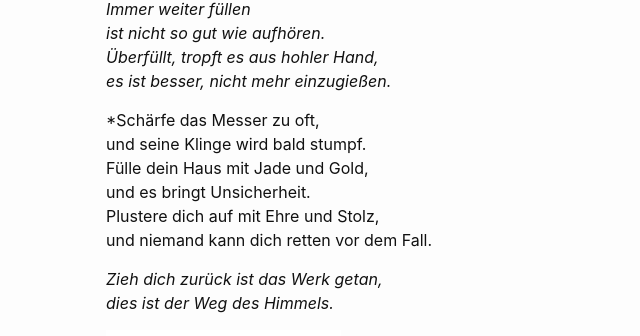
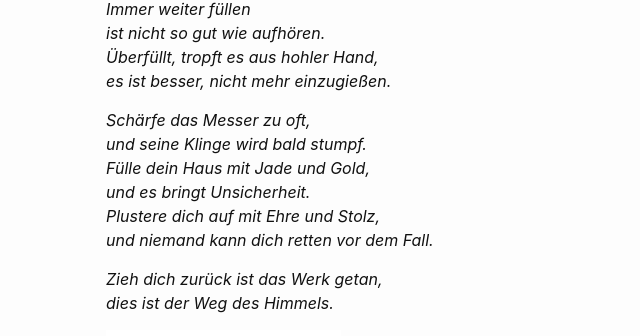
Before and after one commit to Hautaklyttn/-selbst-, a Jekyll site: the page built from docs/wDyer.md, in a window 1280 px wide and 900 px high, scrolled down 12036 px. Shown: the part 150-486 px from the top of the window, without its empty margins (164-804 px from the left). Built offline with Jekyll 4.4.1, drawn with Linux system fonts in a browser that asks for light colours.

```diff
--- a/docs/wDyer.md
+++ b/docs/wDyer.md
@@ -282,7 +282,7 @@ und seine Klinge wird bald stumpf.
 Fülle dein Haus mit Jade und Gold,
 und es bringt Unsicherheit.
 Plustere dich auf mit Ehre und Stolz,
-und niemand kann dich retten vor dem Fall.
+und niemand kann dich retten vor dem Fall.*
 
 *Zieh dich zurück ist das Werk getan,
 dies ist der Weg des Himmels.*
@@ -350,7 +350,7 @@ hemmt nur das eigene Wachstum.*
 *Der Meister beobachtet die Welt,
 vertraut aber auf seine innere Vision.
 Er lässt die Dinge kommen und gehen.
-Er zieht das, was innen ist, dem vor, was außen ist.*W
+Er zieht das, was innen ist, dem vor, was außen ist.*
 
 ![tao_12](./assets/pics/tao_04.png)
 &nbsp;
@@ -421,76 +421,76 @@ Wenn sie ausschließlich >>in der Form<< leben, konzentrieren Sie sich darauf, I
 &nbsp;
 
 ## 15
-Die alten Meister waren tiefgründig und feinsinnig.
+*Die alten Meister waren tiefgründig und feinsinnig.
 Ihre Weisheit war so unergründlich,
 sie lässt sich gar nicht beschreiben.
-Das Einzige, was wir beschreiben können, ist ihr Erscheinen.
+Das Einzige, was wir beschreiben können, ist ihr Erscheinen.*
 
-Vorsichtig wie jemand, der winters einen Bach überquert.
+*Vorsichtig wie jemand, der winters einen Bach überquert.
 Wachsam wie Gefahr witternde Männer.
 Einfach wie unbehauenes Holz.
 Hohl wie eine Höhle.
 Nachgiebig wie schmelzendes Eis.
-Amorph wie trübes Wasser.
+Amorph wie trübes Wasser.*
 
-Doch das trübste Wasser wird klar,
+*Doch das trübste Wasser wird klar,
 wenn es still wird.
 Aus dieser Ruhe
-entsteht das Leben.
+entsteht das Leben.*
 
-Wer das Tao bewahrt, begehrt nicht Fülle.
+*Wer das Tao bewahrt, begehrt nicht Fülle.
 Doch eben weil er nie voll ist, kann er bleiben wie ein verborgener Keim
-und beeilt sich nicht, frühzeitig zu reifen.
+und beeilt sich nicht, frühzeitig zu reifen.*
 
 ![tao_15](./assets/pics/tao_07.png)
 &nbsp;
 
 ## 16
-Werde völlig leer.
+*Werde völlig leer.
 Lass dein Herz in Frieden sein.
 Sieh, wie im Getümmel weltlichen Kommens und Gehens
-ein Ende zum Anfang wird.
+ein Ende zum Anfang wird.*
 
-Alles erblüht, eins um eins,
+*Alles erblüht, eins um eins,
 nur um zum Ursprung zurückzukehren -
-zu dem, was ist und sein wird.
+zu dem, was ist und sein wird.*
 
-Zur Wurzel zurückzukehren heißt Frieden finden.
+*Zur Wurzel zurückzukehren heißt Frieden finden.
 Frieden finden heißt seine Bestimmung erfüllen.
 Seine Bestimmung erfüllen heißt beständig sein.
 Das Wissen vom Beständigen nennt man Einsicht.
 Diesen Kreislauf nicht zu kennen
-führt zu ewigen Unglück.
+führt zu ewigen Unglück.*
 
-Das Wissen vom Beständigen verleiht Perspektive.
+*Das Wissen vom Beständigen verleiht Perspektive.
 Diese Perspektive ist unvoreingenommen.
 Unvoreingenommenheit ist die höchste Vornehmheit.
-Die höchste Vornehmheit ist göttlich.
+Die höchste Vornehmheit ist göttlich.*
 
-Da du göttlich bist, wirst du eins mit dem Tao sein.
+*Da du göttlich bist, wirst du eins mit dem Tao sein.
 Eins mit dem Tao sein währt ewig.
 Dieser Weg ist ewig,
-kein physischer Tod gefärdet ihn.
+kein physischer Tod gefärdet ihn.*
 
 ![tao_16](./assets/pics/tao_08.png)
 &nbsp;
 
 ## 17
-Ist der größte Führer an der Spitze,
+*Ist der größte Führer an der Spitze,
 weiß das Volk kaum, dass er da ist.
 Darunter steht einer, den sie lieben undloben.
 Darunter steht einer, den sie fürchten.
-Darunter steht einer, den sie verachten, dem sie trotzen.
+Darunter steht einer, den sie verachten, dem sie trotzen.*
 
-Vertraut ein Führer niemandem,
-vertraut ihm niemand.
+*Vertraut ein Führer niemandem,
+vertraut ihm niemand.*
 
-Der große Führer redet wenig
+*Der große Führer redet wenig
 und nie unüberlegt.
 Er arbeitet ohne Eigeninteresse
 und hinterlässt keine Spur.
 Wenn alles beendet ist, sagt das Volk:
-"Wir haben es ganz alleine vollbracht."
+"Wir haben es ganz alleine vollbracht."*
 
 ![tao_17](./assets/pics/tao_01.png)
 &nbsp;
@@ -500,63 +500,63 @@ Das Tao rät, möglichst unsichtbar zu bleiben, wenn Sie ein wirklich effiziente
 &nbsp;
 
 ## 18
-Ist die Größe des Tao da,
+*Ist die Größe des Tao da,
 fließt das Tun aus dem eigenen Herzen.
 Fehlt die Größe des Tao,
 kommt das Tun von den Regeln
-der >>Freundlichkeit und Gerechtigkeit<<.
+der >>Freundlichkeit und Gerechtigkeit<<.*
 
-Braucht man Regeln für Freundlichkeit und Gerechtigkeit,
+*Braucht man Regeln für Freundlichkeit und Gerechtigkeit,
 und handelt man tugendhaft,
 so ist dies ein sicheres Zeichen für fehlende Tugend.
-Daher sieht man viel Heuchelei.
+Daher sieht man viel Heuchelei.*
 
-Werden Verwandte uneins,
+*Werden Verwandte uneins,
 entstehen Frömmigkeit und Andachtsriten.
 Gerät das Land in Chaos,
 erscheinen offizielle Getreue,
-Vaterlandsliebe entsteht.
+Vaterlandsliebe entsteht.*
 
 ![tao_18](./assets/pics/tao_02.png)
 &nbsp;
 
 ## 19
-Gib Heiligkeit auf, verzichte auf Weisheit,
+*Gib Heiligkeit auf, verzichte auf Weisheit,
 und es wird hundertmal besser für alle sein.
 Wirf Moral und Gesetze ab,
 und die Menschen werden das Richtige tun.
 Wirf Ehrgeiz und Gewinnsucht ab,
-und es wird keine Diebe geben.
+und es wird keine Diebe geben.*
 
-Das alles sind nur äußere Formen,
-sie allein reichen nicht aus.
+*Das alles sind nur äußere Formen,
+sie allein reichen nicht aus.*
 
-Wichtiger ist es,
+*Wichtiger ist es,
 die Einfachheit zu sehen,
 das eigene wahre Wesen zu erkennen,
 Selbstsucht abzulegen
-und Wünsche zu zügeln.
+und Wünsche zu zügeln.*
 
 ![tao_19](./assets/pics/tao_03.png)
 &nbsp;
 
 ## 20
-Gib Gelehrsamkeit auf, und du bist frei von allen Sorgen.
+*Gib Gelehrsamkeit auf, und du bist frei von allen Sorgen.
 Was ist der Unterschied zwischen Ja und Nein?
-Was ist der Unterschied zwischen Gut und Böse?
+Was ist der Unterschied zwischen Gut und Böse?*
 
-Muss ich fürchten, was andere fürchten?
+*Muss ich fürchten, was andere fürchten?
 Soll ich Trostlosigkeit fürchten,
 wenn es Fülle gibt?
 Sollte ich Dunkelheit fürchten,
-wenn überall Licht erstrahlt?
+wenn überall Licht erstrahlt?*
 
-Manche gehen im Frühjahr in den Park und steigen auf Terrassen,
+*Manche gehen im Frühjahr in den Park und steigen auf Terrassen,
 nur ich allein lasse mich treiben, weiß nicht, wo ich bin.
 Wie ein neugeborenes Kind, bevor es das Lachen lernt,
-bin ich allein, nirgends ein Ort hinzugehen.
+bin ich allein, nirgends ein Ort hinzugehen.*
 
-Die meisten haben mehr, als sie brauchen,
+*Die meisten haben mehr, als sie brauchen,
 nur mir allein scheint etwas zu fehlen.
 Ich habe den Verstand eines Unwissenden
 in seiner ungetrübten Einfachheit.
@@ -564,21 +564,21 @@ Ich bin nur ein Gast auf dieser Welt.
 Wo sich andere abhetzen, um Dinge zu erledigen,
 nehme ich an, was angeboten wird.
 Nur ich allein bin anscheinend ein Tor,
-verdiene wenig, gebe weniger aus.
+verdiene wenig, gebe weniger aus.*
 
-Andere streben nach Ruhm.
+*Andere streben nach Ruhm.
 Ich vermeide das Rampenlicht und
 bleibe lieber allein.
 Ich bin in der Tat wie ein Dummkopf:
-kein Verstand, keine Sorgen.
+kein Verstand, keine Sorgen.*
 
-Ich treibe dahin wie die Wellen des Meeres,
-richtungslos wie der Wind.
+*Ich treibe dahin wie die Wellen des Meeres,
+richtungslos wie der Wind.*
 
-Jedermann findet seine Nische,
+*Jedermann findet seine Nische,
 nur ich allein bleibe dickköpfig draußen.
 Doch am meisten unterscheide ich mich von andern im Wissen,
-Nahrung zu finden bei der großen Mutter.
+Nahrung zu finden bei der großen Mutter.*
 
 ![tao_20](./assets/pics/tao_04.png)
 &nbsp;
@@ -587,27 +587,27 @@ Seien Sie sowohl geistig als auch körperlich präsent, in einer Grundhaltung de
 &nbsp;
 
 ## 21
-Dies ist die größte Tugend: dem Tao nur dem Tao zu folgen.
+*Dies ist die größte Tugend: dem Tao nur dem Tao zu folgen.*
 
-Das Tao ist schwer fassbar und nicht zu griefen.
+*Das Tao ist schwer fassbar und nicht zu griefen.
 Obwohl formlos und nicht zu greifen,
 bringt es Formen hervor.
 Obwohl unbestimmt und flüchtig,
 bringt es Gestalten hervor.
 Obwohl dunkel und undeutlich,
 ist es der Geist, die Essenz,
-der Lensodem alles Dinge.
+der Lensodem alles Dinge.*
 
-Durch alle Zeitalter hindurch wurde sein Name erhalten,
+*Durch alle Zeitalter hindurch wurde sein Name erhalten,
 um den Anfang aller Dinge in Erinnerung zu rufen.
 Wie weiß ich um die Art aller Dinge am Anfang?
-Ich blicke in mein Inneres und sehe, was in mir ist.
+Ich blicke in mein Inneres und sehe, was in mir ist.*
 
 ![tao_21](./assets/pics/tao_05.png)
 &nbsp;
 
 ## 22
-Was flexibel ist, bleibt ungebrochen.
+*Was flexibel ist, bleibt ungebrochen.
 Was krumm ist, wird gerade.
 Was leer ist, wird gefüllt.
 Wer erschöpft ist, wird erneuert.
@@ -621,11 +621,11 @@ können sie seinen Worten vertrauen.
 Weil er nicht weiß, wer er ist,
 erkennen sie sich in ihm wieder.
 Weil er kein Ziel im Sinn hat,
-glückt ihm alles, was er tut.
+glückt ihm alles, was er tut.*
 
-Bestimmt trifft der alte Spruch hier zu: das Flexible bleibt ungebrochen.
+*Bestimmt trifft der alte Spruch hier zu: das Flexible bleibt ungebrochen.
 Hast du wahrhaft Ganzheit erlangt,
-fließt dir alles zu.
+fließt dir alles zu.*
 
 ![tao_22](./assets/pics/tao_01.png)
 &nbsp;
```
